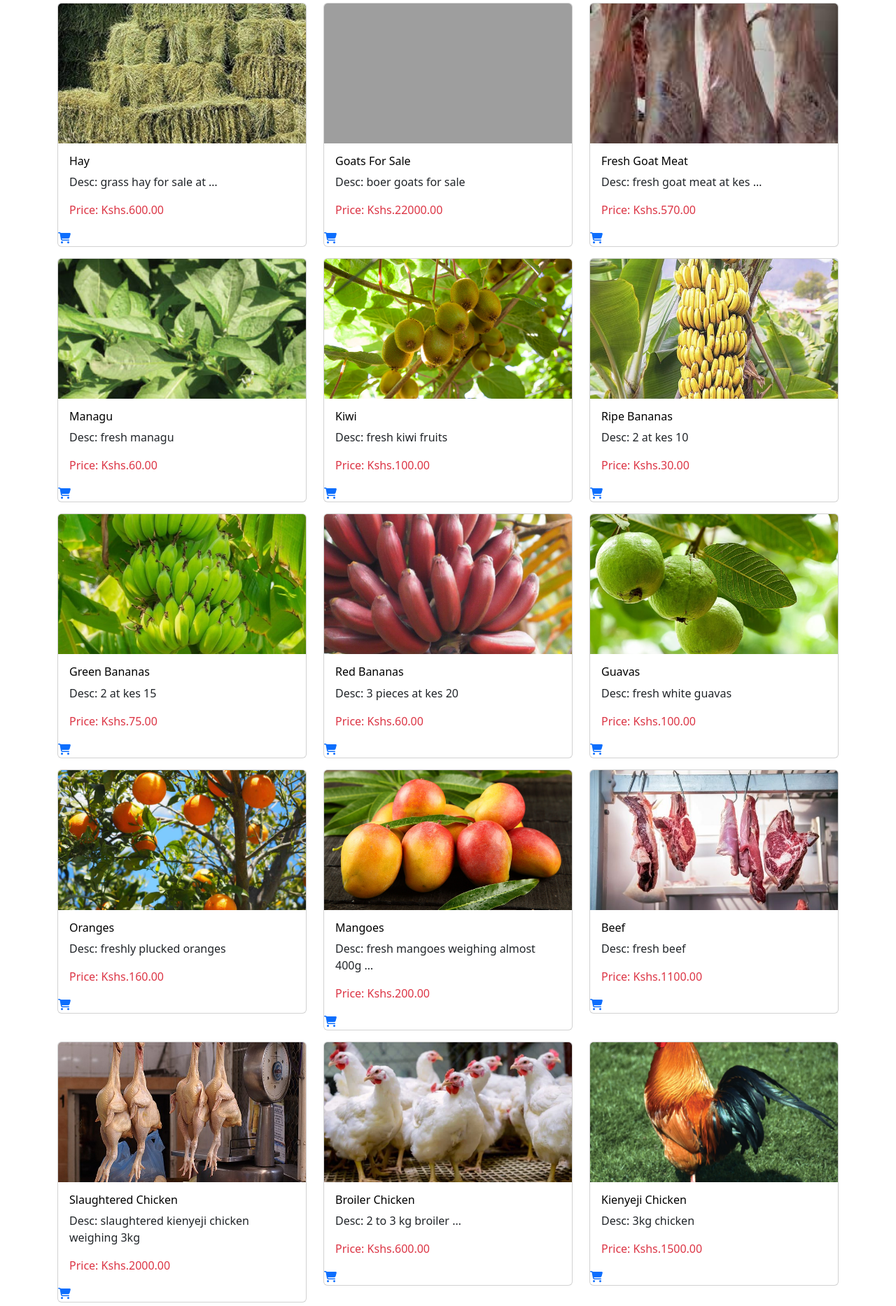
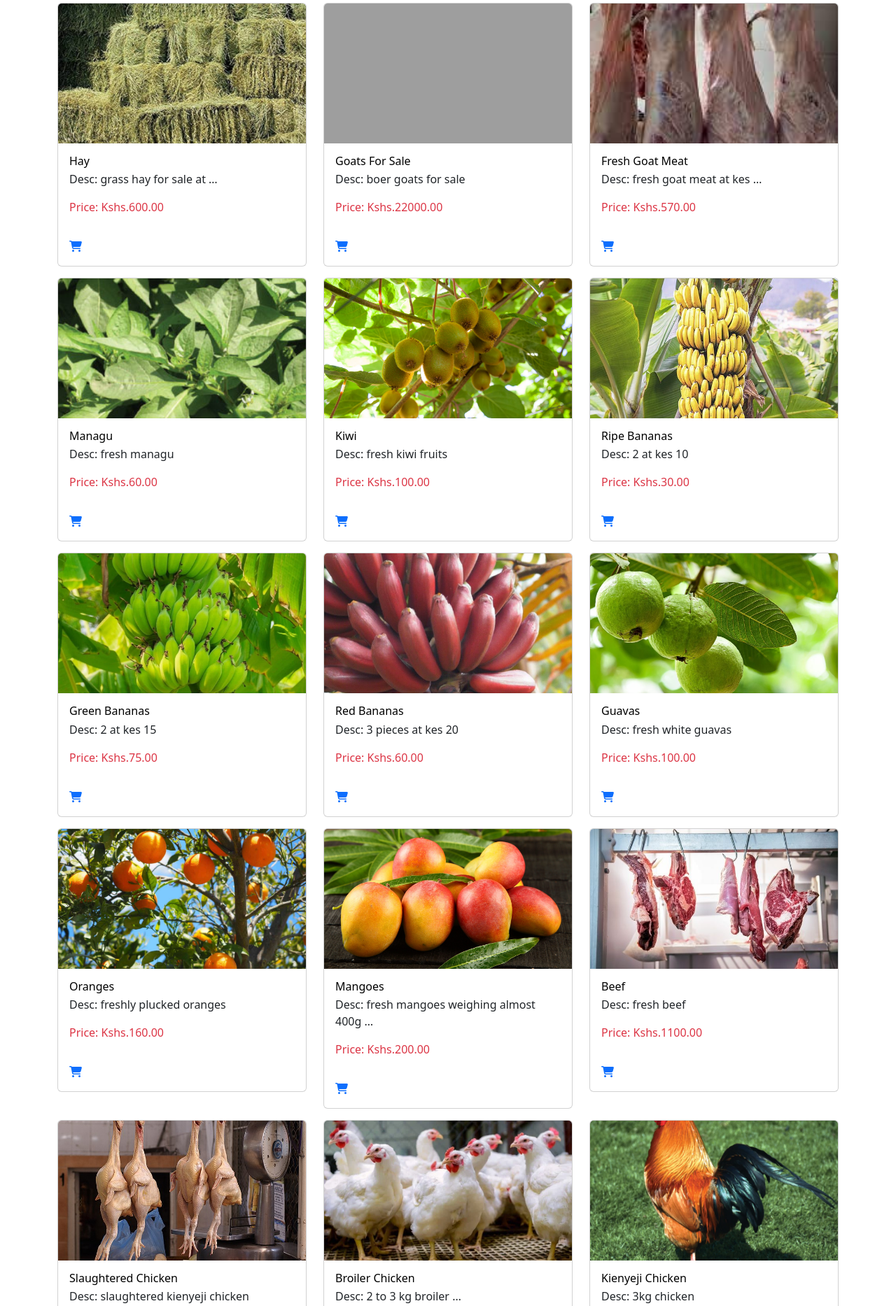
Before and after one commit to effiecancode/Farmers-Market-Ecommerce, a Django app: page / in a window 1280 px wide. Shown: the part 158-2025 px from the top of the page at 70% size. Run offline with Django 4.2, Linux system fonts and the light colour scheme; data comes from the database, SQL or seed files in the repository; some libraries are stand-ins or nearby versions; grey boxes are pictures that could not be loaded.

Commit message:
align cart icon

```diff
--- a/market/product/templates/product/home.html
+++ b/market/product/templates/product/home.html
@@ -11,14 +11,18 @@
                 <a class="text-decoration-none" href="{% url 'product:product_details' product.id %}">
                     <img class="card-img-top" src="{{ product.image.url }}" alt="{{ product.name }}" style="height: 200px; object-fit: cover; width: 100%;">
                     <div class="card-body">
-                        <h2 class="card-title text-black text-capitalize fs-6">{{ product.name }}</h2>
+                        <h2 class="card-title text-black text-capitalize fs-6 mb-1">{{ product.name }}</h2>
                         <p class="card-text text-dark fw-2">Desc: {{ product.description|truncatewords:5 }}</p>
                         <p class="card-text text-danger fw-2">Price: Kshs.{{ product.unit_price }}</p>
                     </div>
-                </a>
-                <a href="{% url 'cart:addtocart' product.id %}" class="text-decoration-none">
-                    <i class="fa-solid fa-shopping-cart"></i>
-                </a>
+
+                    <div class="cart m-3" style="width: 50px;">
+                        </a>
+                        <a href="{% url 'cart:addtocart' product.id %}" class="text-decoration-none">
+                            <i class="fa-solid fa-shopping-cart"></i>
+                        </a>
+                    </div>
+
             </div>
         </div>
         {% endfor %}
```
